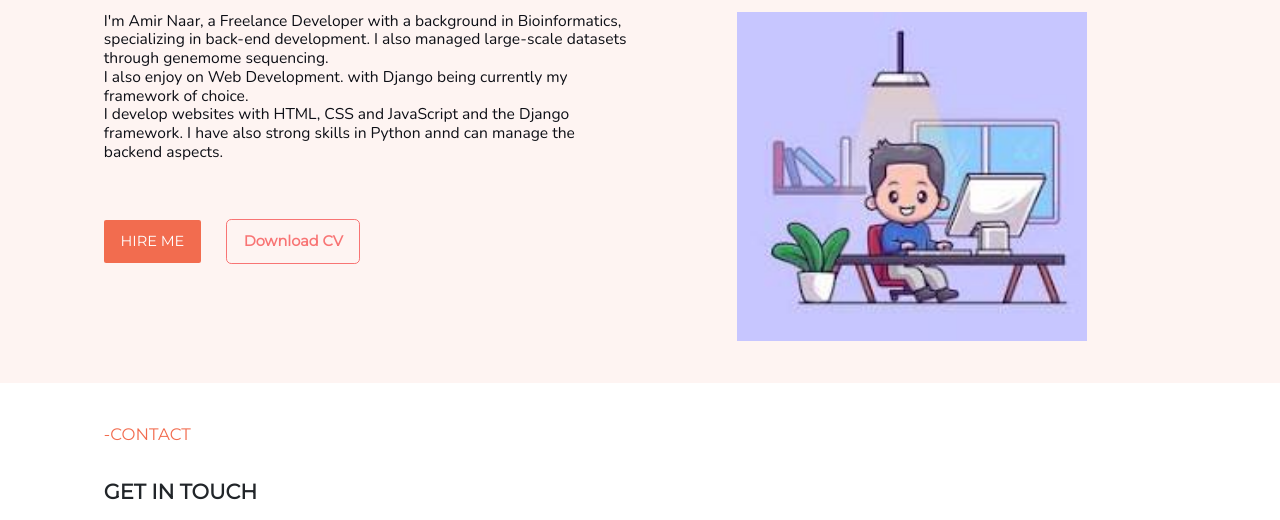
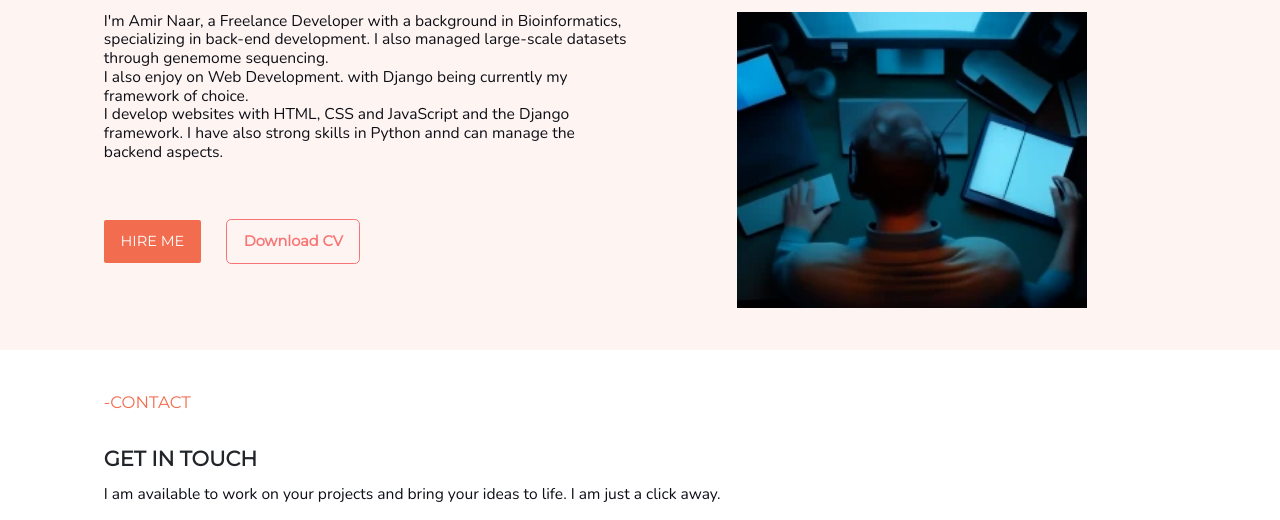
Before and after one commit to amirn003/amirn003.github.io, a plain HTML site: page about.html in a window 1280 px wide. Shown: the part 209-729 px from the top of the page. Drawn offline with nearby package versions, Linux system fonts and the light colour scheme.

Commit message:
change about.me picture

```diff
--- a/about.html
+++ b/about.html
@@ -78,7 +78,7 @@
 
               </div>
               <div class="col-md-6 img-sec text-center">
-                <img src="./img/Man_working_laptop.jpeg"  class="img-fluid" alt="Man_working_laptop.jpeg">
+                <img src="./img/A_man_working_on_a_computer.png"  class="img-fluid" alt="Man_working_laptop.jpeg">
               </div>
              </div>
            </div>
```
Also changed, not shown: img/A_man_working_on_a_computer.png (added).
